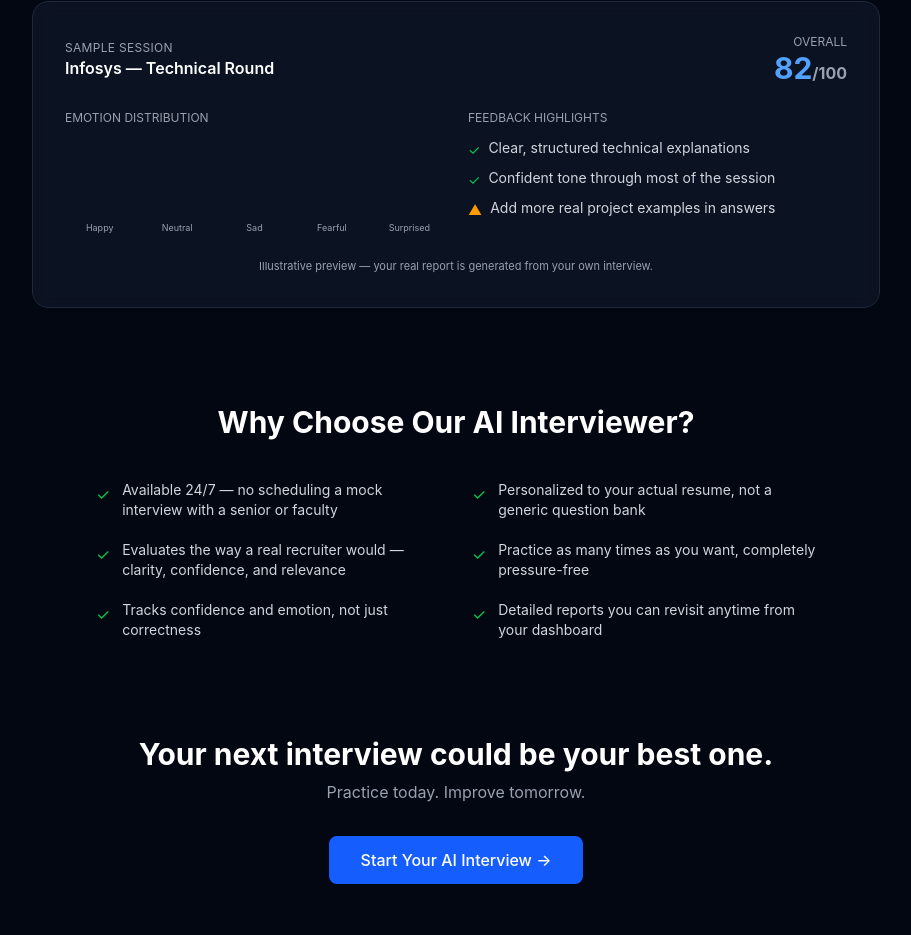
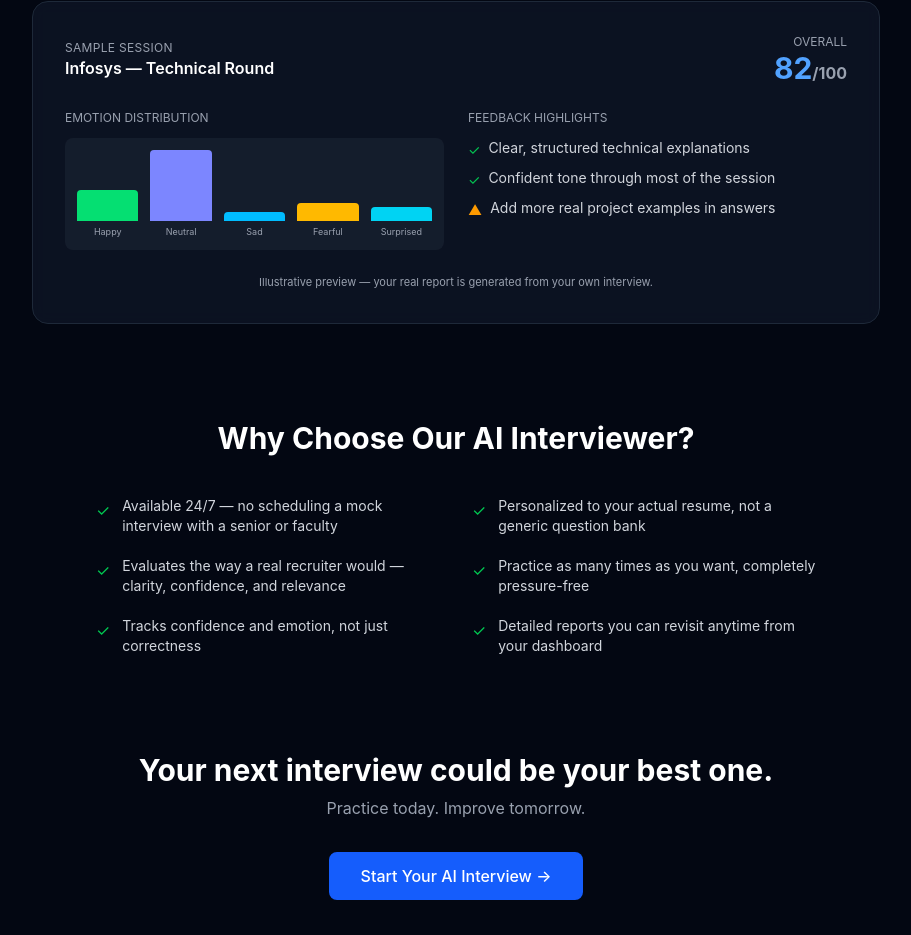
Before and after one commit to arpanakumarmahalik-svg/interview-prep-bot, a React (Vite) app in the folder frontend/: page / in a window 1280 px wide. Shown: the part 1675-2610 px from the top of the page, without its empty margins (184-1095 px from the left). Built offline with nearby package versions, Linux system fonts and the light colour scheme; no server answers.

Commit message:
Fix sample report bar chart collapsing to zero height

```diff
--- a/frontend/src/pages/AboutPage.tsx
+++ b/frontend/src/pages/AboutPage.tsx
@@ -50,6 +50,14 @@ function WhyItem({ text, delay }: { text: string; delay: number }) {
     </div>
   )
 }
+
+const SAMPLE_BARS = [
+  { label: 'Happy', height: 35, color: 'bg-green-400' },
+  { label: 'Neutral', height: 80, color: 'bg-indigo-400' },
+  { label: 'Sad', height: 10, color: 'bg-sky-400' },
+  { label: 'Fearful', height: 20, color: 'bg-amber-400' },
+  { label: 'Surprised', height: 15, color: 'bg-cyan-400' },
+]
 
 function AboutPage() {
   const { user } = useAuth()
@@ -164,17 +172,17 @@ function AboutPage() {
           <div className="grid sm:grid-cols-2 gap-6">
             <div>
               <p className="text-xs text-gray-400 uppercase mb-3">Emotion Distribution</p>
-              <div className="flex items-end gap-2 h-24">
-                {[
-                  { label: 'Happy', h: '35%', color: 'bg-green-400' },
-                  { label: 'Neutral', h: '80%', color: 'bg-indigo-400' },
-                  { label: 'Sad', h: '10%', color: 'bg-sky-400' },
-                  { label: 'Fearful', h: '20%', color: 'bg-amber-400' },
-                  { label: 'Surprised', h: '15%', color: 'bg-cyan-400' },
-                ].map(bar => (
-                  <div key={bar.label} className="flex-1 flex flex-col items-center gap-1">
-                    <div className={`w-full rounded-t ${bar.color}`} style={{ height: bar.h }} />
-                    <span className="text-[9px] text-gray-400">{bar.label}</span>
+              {/* Fixed-height bar chart container: each bar's percentage height needs an
+                  ancestor with an explicit pixel height to resolve against — h-28 here,
+                  and h-full on the column below, so the percentages actually render. */}
+              <div className="flex items-end gap-3 h-28 bg-gray-50 dark:bg-gray-800/50 rounded-lg p-3">
+                {SAMPLE_BARS.map(bar => (
+                  <div key={bar.label} className="flex-1 h-full flex flex-col justify-end items-center gap-1">
+                    <div
+                      className={`w-full rounded-t ${bar.color}`}
+                      style={{ height: `${bar.height}%`, minHeight: '4px' }}
+                    />
+                    <span className="text-[9px] text-gray-400 whitespace-nowrap">{bar.label}</span>
                   </div>
                 ))}
               </div>
```
